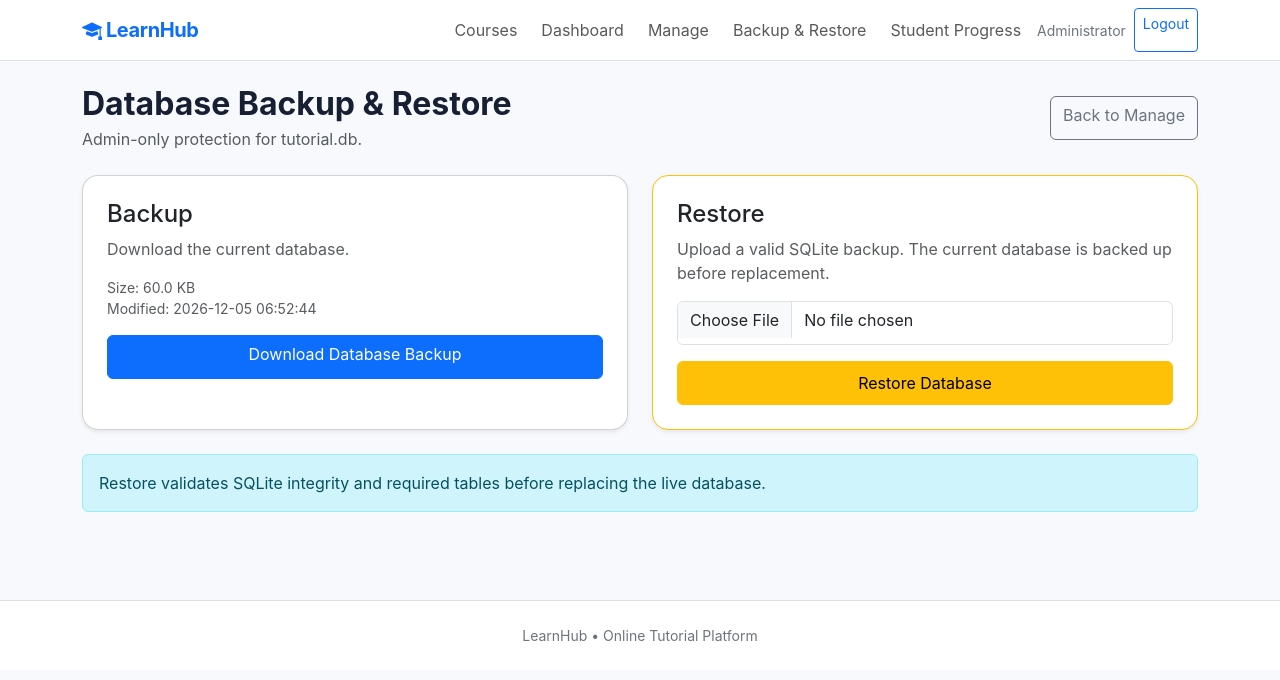
After one commit to aneesh662/edunexa, a Flask app: page /admin/database in a window 1280 px wide. The commit adds this page. Shown: the top 680 px of the page. Run offline with Flask 3, Linux system fonts and the light colour scheme; a user stored in the database is signed in.

Commit message:
Add files via upload

```diff
--- a/app.py
+++ b/app.py
@@ -1,4 +1,4 @@
-from flask import Flask, render_template, request, redirect, url_for, session, flash, jsonify
+from flask import Flask, render_template, request, redirect, url_for, session, flash, jsonify, send_file
 from werkzeug.security import generate_password_hash, check_password_hash
 from functools import wraps
 import sqlite3, os, secrets
@@ -32,9 +32,8 @@ def db():
     return conn
 
 def create_database():
-    """Create the SQLite database only when tutorial.db does not exist.
-    Normal application refreshes never reset or reseed the database.
-    All data changes happen through application routes.
+    """Create the persistent tutorial.db once, only when it is missing.
+    Normal application starts and page refreshes never reset or reseed data.
     """
     if os.path.exists(DB):
         return
@@ -91,36 +90,8 @@ def create_database():
     now = datetime.now().isoformat(timespec="seconds")
     conn.execute("INSERT INTO users(name,email,password,role,created_at) VALUES(?,?,?,?,?)",
                  ("Administrator","admin@example.com",generate_password_hash("admin123"),"admin",now))
-    courses = [
-        ("Python for Beginners","Learn Python from fundamentals to practical data handling.","Programming","Beginner",""),
-        ("Power BI Data Analytics","Build professional dashboards, KPIs and business reports.","Data Analytics","Intermediate",""),
-        ("Advanced Excel","Master formulas, PivotTables, charts and data analysis.","Business","Intermediate",""),
-        ("Financial Accounting","Understand accounting principles with practical business examples.","Finance","Beginner","")
-    ]
-    lesson_data = {
-        "Python for Beginners":[("Introduction to Python","Python is a readable, versatile programming language. In this lesson learn variables, types and the interpreter.",10),("Variables and Data Types","Strings, numbers, lists, tuples and dictionaries with simple examples.",18),("Conditions and Loops","Use if statements and loops to automate repeated work.",20),("Functions and Mini Project","Create reusable functions and finish a small practical project.",25)],
-        "Power BI Data Analytics":[("Power BI Overview","Understand the report workflow: import, transform, model and visualize.",12),("Power Query Basics","Clean, merge and transform business data.",22),("DAX Fundamentals","Create measures and calculated columns using DAX.",25),("Dashboard Project","Build a management dashboard with KPIs and trends.",30)],
-        "Advanced Excel":[("Excel Foundations","Tables, references, formatting and efficient workbook structure.",12),("Lookup and Logic","Use XLOOKUP, INDEX/MATCH and logical functions.",22),("PivotTables","Summarize large datasets and build useful reports.",25),("Dashboard Project","Combine formulas, pivots and charts into a dashboard.",30)],
-        "Financial Accounting":[("Accounting Fundamentals","Understand the accounting equation and double-entry bookkeeping.",15),("Journal and Ledger","Record transactions and post them to ledgers.",20),("Trial Balance","Prepare and review a trial balance.",18),("Financial Statements","Prepare income statement, balance sheet and cash flow basics.",25)]
-    }
-    for title,desc,cat,level,thumb in courses:
-        cur=conn.execute("INSERT INTO courses(title,description,category,level,thumbnail,published,created_at) VALUES(?,?,?,?,?,?,?)",
-                         (title,desc,cat,level,thumb,1,now))
-        cid=cur.lastrowid
-        pos=1
-        for lt,content,dur in lesson_data[title]:
-            conn.execute("INSERT INTO lessons(course_id,title,content,video_url,pdf_url,duration,position) VALUES(?,?,?,?,?,?,?)",
-                         (cid,lt,content,"","",dur,pos))
-            pos+=1
-        q=conn.execute("INSERT INTO quizzes(course_id,title) VALUES(?,?)",(cid,"Knowledge Check"))
-        qid=q.lastrowid
-        for question,a,b,c,d,ans in [
-            ("Which step normally comes first in a data workflow?","Import data","Delete database","Print report","Send email","A"),
-            ("Which item helps track learning completion?","Progress","Wallpaper","Invoice","Folder","A"),
-            ("What is a reusable block of Python code called?","Function","Cell","Slide","Record","A")]:
-            conn.execute("INSERT INTO questions(quiz_id,question,option_a,option_b,option_c,option_d,answer) VALUES(?,?,?,?,?,?,?)",
-                         (qid,question,a,b,c,d,ans))
-    conn.commit(); conn.close()
+    conn.commit()
+    conn.close()
 
 # tutorial.db is persistent. It is created once if missing; refresh/restart never resets it.
 create_database()
@@ -178,17 +149,112 @@ def index():
     conn.close()
     return render_template("index.html", courses=courses)
 
-@app.route("/login", methods=["GET","POST"])
+@app.route("/login", methods=["GET", "POST"])
+def login():
+    # Public registration is intentionally disabled. Accounts are created by Admin only.
+    if request.method == "POST":
+        email = (request.form.get("email") or "").strip().lower()
+        password = request.form.get("password") or ""
+        if not email or not password:
+            flash("Please enter your email and password.", "danger")
+            return render_template("login.html"), 400
+        try:
+            conn = db()
+            user = conn.execute(
+                "SELECT id,name,email,password,role FROM users WHERE lower(email)=? LIMIT 1",
+                (email,)
+            ).fetchone()
+            conn.close()
+            valid = False
+            if user:
+                stored = user["password"] or ""
+                try:
+                    valid = check_password_hash(stored, password)
+                except (ValueError, TypeError):
+                    valid = False
+            if valid:
+                session.clear()
+                session["user_id"] = int(user["id"])
+                session["name"] = user["name"]
+                session["role"] = user["role"]
+                next_url = request.args.get("next", "")
+                # Only allow local relative redirects.
+                if next_url.startswith("/") and not next_url.startswith("//"):
+                    return redirect(next_url)
+                return redirect(url_for("dashboard"))
+        except Exception:
+            app.logger.exception("Login failed")
+        flash("Invalid email or password.", "danger")
+    return render_template("login.html")
 
-def login():
-    if request.method=="POST":
-        email=request.form["email"].strip().lower(); pw=request.form["password"]
-        conn=db(); u=conn.execute("SELECT * FROM users WHERE email=?",(email,)).fetchone(); conn.close()
-        if u and check_password_hash(u["password"],pw):
-            session.update(user_id=u["id"],name=u["name"],role=u["role"])
-            return redirect(request.args.get("next") or url_for("dashboard"))
-        flash("Invalid email or password.","danger")
-    return render_template("login.html")
+@app.get("/admin/database")
+@login_required
+@role_required("admin")
+def database_management():
+    path = DB
+    size = os.path.getsize(path) if os.path.exists(path) else 0
+    modified = datetime.fromtimestamp(os.path.getmtime(path)).strftime("%Y-%m-%d %H:%M:%S") if os.path.exists(path) else "Not found"
+    return render_template("database.html", db_size=size, db_modified=modified)
+
+@app.get("/admin/database/backup")
+@login_required
+@role_required("admin")
+def database_backup():
+    if not os.path.exists(DB):
+        create_database()
+    return send_file(DB, as_attachment=True, download_name="tutorial_backup.db", mimetype="application/x-sqlite3")
+
+@app.post("/admin/database/restore")
+@login_required
+@role_required("admin")
+def database_restore():
+    upload=request.files.get("database_file")
+    if not upload or not upload.filename:
+        flash("Please select a SQLite backup file.", "danger")
+        return redirect(url_for("database_management"))
+    if not upload.filename.lower().endswith((".db",".sqlite",".sqlite3")):
+        flash("Only .db, .sqlite or .sqlite3 files are allowed.", "danger")
+        return redirect(url_for("database_management"))
+    import tempfile
+    fd,tmp=tempfile.mkstemp(prefix="tutorial_restore_", suffix=".db")
+    os.close(fd)
+    try:
+        upload.save(tmp)
+        test=sqlite3.connect(tmp)
+        try:
+            if test.execute("PRAGMA integrity_check").fetchone()[0] != "ok":
+                raise ValueError("SQLite integrity check failed")
+            tables={r[0] for r in test.execute("SELECT name FROM sqlite_master WHERE type='table'").fetchall()}
+            required={"users","courses","lessons","course_assignments","progress"}
+            missing=required-tables
+            if missing:
+                raise ValueError("Backup is missing required tables: "+", ".join(sorted(missing)))
+        finally:
+            test.close()
+        if os.path.exists(DB):
+            shutil.copy2(DB, DB+".before_restore")
+        os.replace(tmp, DB)
+        session.clear()
+        flash("Database restored successfully. Please log in again.", "success")
+        return redirect(url_for("login"))
+    except Exception as exc:
+        app.logger.exception("Database restore failed")
+        if os.path.exists(tmp): os.remove(tmp)
+        flash(f"Restore failed: {exc}", "danger")
+        return redirect(url_for("database_management"))
+
+@app.get("/health")
+def health():
+    """Lightweight deployment/database health check."""
+    try:
+        conn = db()
+        admin = conn.execute("SELECT id FROM users WHERE role='admin' LIMIT 1").fetchone()
+        conn.execute("SELECT 1").fetchone()
+        conn.close()
+        return {"status": "ok", "database": "sqlite", "admin_account": bool(admin)}, 200
+    except Exception as exc:
+        app.logger.exception("Health check failed")
+        return {"status": "error", "message": str(exc)}, 500
 
 @app.route("/logout")
 def logout():
@@ -565,6 +631,42 @@ def progress_api(course_id):
                          WHERE p.user_id=? AND l.course_id=? AND p.completed=1""",(session["user_id"],course_id)).fetchone()["c"]
     conn.close(); return jsonify({"total":total,"completed":done,"percent":round(done/total*100) if total else 0})
 
+@app.get("/admin/student-progress")
+@login_required
+@role_required("admin")
+def student_progress():
+    conn = db()
+    students = conn.execute("""SELECT id,name,email,created_at FROM users
+                              WHERE role='student' ORDER BY name COLLATE NOCASE""").fetchall()
+    selected_id = request.args.get("student_id", type=int)
+    if selected_id is None and students:
+        selected_id = students[0]["id"]
+    selected = None
+    courses = []
+    if selected_id:
+        selected = conn.execute("SELECT id,name,email FROM users WHERE id=? AND role='student'", (selected_id,)).fetchone()
+        if selected:
+            courses = conn.execute("""SELECT c.id,c.title,c.category,c.level,
+                COUNT(l.id) lesson_total,
+                SUM(CASE WHEN p.completed=1 THEN 1 ELSE 0 END) completed_lessons,
+                ca.assigned_at
+                FROM course_assignments ca
+                JOIN courses c ON c.id=ca.course_id
+                LEFT JOIN lessons l ON l.course_id=c.id
+                LEFT JOIN progress p ON p.lesson_id=l.id AND p.user_id=ca.user_id
+                WHERE ca.user_id=?
+                GROUP BY c.id, c.title, c.category, c.level, ca.assigned_at
+                ORDER BY c.title COLLATE NOCASE""", (selected_id,)).fetchall()
+            # Detailed timeline for every assigned course.
+            for idx, c in enumerate(courses):
+                rows = conn.execute("""SELECT l.id,l.title,l.position,l.duration,l.video_url,l.pdf_url,
+                    COALESCE(p.completed,0) completed,p.completed_at
+                    FROM lessons l LEFT JOIN progress p ON p.lesson_id=l.id AND p.user_id=?
+                    WHERE l.course_id=? ORDER BY l.position,l.id""", (selected_id,c["id"])).fetchall()
+                courses[idx] = {**dict(c), "lessons": [dict(r) for r in rows]}
+    conn.close()
+    return render_template("student_progress.html", students=students, selected=selected, courses=courses)
+
 @app.get("/admin/database/download")
 @login_required
 @role_required("admin")
--- a/static/css/style.css
+++ b/static/css/style.css
@@ -19,3 +19,6 @@ body{background:#f7f9fc;color:var(--ink);font-family:Inter,system-ui,-apple-syst
 .pdf-viewer iframe{width:100%;height:100%;border:0;display:block;background:#fff}
 .video-wrap iframe{pointer-events:auto}
 @media(max-width:767.98px){.pdf-viewer{height:70vh}.study-material{padding:12px!important}}
+
+/* Lesson timeline */
+.lesson-timeline{position:relative;padding-left:4px}.lesson-timeline:before{content:"";position:absolute;left:25px;top:18px;bottom:18px;width:2px;background:#e2e8f0}.lesson-link{position:relative;z-index:1}.lesson-link span{border:2px solid #fff;box-shadow:0 0 0 1px #dbe4f0}.lesson-link.active span{background:#2563eb;color:#fff}.lesson-link .media-dot{font-size:11px}.progress-ring{font-weight:700}
--- a/templates/admin.html
+++ b/templates/admin.html
@@ -29,7 +29,7 @@
   <div class="card border-0 shadow-sm mb-4"><div class="card-body p-3 p-md-4">
     <h4 class="mb-3">User Management</h4>
     <div class="table-responsive mobile-table"><table class="table align-middle mb-0"><thead><tr><th>Name</th><th>Email</th><th>Role</th><th>Assigned</th><th>Created</th><th class="text-end">Actions</th></tr></thead><tbody>
-    {% for u in users %}<tr><td class="fw-semibold">{{u.name}}</td><td>{{u.email}}</td><td><span class="badge text-bg-light">{{u.role|title}}</span></td><td>{{u.assigned_count}}</td><td class="small text-secondary">{{u.created_at}}</td><td class="text-end text-nowrap"><button class="btn btn-sm btn-outline-primary" data-bs-toggle="modal" data-bs-target="#editUser{{u.id}}">Edit</button>{% if u.id != current_user_id %}<form class="d-inline" method="post" action="{{url_for('delete_user',user_id=u.id)}}" onsubmit="return confirm('Delete this user permanently?')"><button class="btn btn-sm btn-outline-danger">Delete</button></form>{% endif %}</td></tr>
+    {% for u in users %}<tr><td class="fw-semibold">{{u.name}}</td><td>{{u.email}}</td><td><span class="badge text-bg-light">{{u.role|title}}</span></td><td>{{u.assigned_count}}</td><td class="small text-secondary">{{u.created_at}}</td><td class="text-end text-nowrap">{% if u.role == "student" %}<a class="btn btn-sm btn-outline-success" href="{{url_for('student_progress',student_id=u.id)}}">Progress</a>{% endif %}<button class="btn btn-sm btn-outline-primary" data-bs-toggle="modal" data-bs-target="#editUser{{u.id}}">Edit</button>{% if u.id != current_user_id %}<form class="d-inline" method="post" action="{{url_for('delete_user',user_id=u.id)}}" onsubmit="return confirm('Delete this user permanently?')"><button class="btn btn-sm btn-outline-danger">Delete</button></form>{% endif %}</td></tr>
     <div class="modal fade" id="editUser{{u.id}}" tabindex="-1"><div class="modal-dialog"><div class="modal-content"><form method="post" action="{{url_for('edit_user',user_id=u.id)}}"><div class="modal-header"><h5 class="modal-title">Edit User</h5><button type="button" class="btn-close" data-bs-dismiss="modal"></button></div><div class="modal-body"><input class="form-control mb-2" name="name" value="{{u.name}}" required><input class="form-control mb-2" name="email" type="email" value="{{u.email}}" required><select class="form-select mb-2" name="role">{% for r in ['student','instructor','admin'] %}<option value="{{r}}" {% if u.role==r %}selected{% endif %}>{{r|title}}</option>{% endfor %}</select><input class="form-control" name="password" type="password" minlength="6" placeholder="New password (optional)"></div><div class="modal-footer"><button class="btn btn-primary">Save Changes</button></div></form></div></div></div>
     {% else %}<tr><td colspan="6" class="text-center text-secondary py-4">No users found.</td></tr>{% endfor %}
     </tbody></table></div>
--- a/templates/base.html
+++ b/templates/base.html
@@ -11,7 +11,7 @@
 <div id="nav" class="collapse navbar-collapse"><ul class="navbar-nav ms-auto align-items-lg-center gap-lg-2">
 <li><a class="nav-link" href="{{ url_for('courses') }}">Courses</a></li>
 {% if current_user %}<li><a class="nav-link" href="{{ url_for('dashboard') }}">Dashboard</a></li>{% endif %}
-{% if role in ['admin','instructor'] %}<li><a class="nav-link" href="{{ url_for('admin') }}">Manage</a></li>{% endif %}
+{% if role in ['admin','instructor'] %}<li><a class="nav-link" href="{{ url_for('admin') }}">Manage</a></li>{% endif %}{% if role == 'admin' %}<li><a class="nav-link" href="{{ url_for('database_management') }}">Backup & Restore</a></li>{% endif %}{% if role == 'admin' %}<li><a class="nav-link" href="{{ url_for('student_progress') }}">Student Progress</a></li>{% endif %}
 {% if current_user %}<li><span class="small text-secondary">{{ current_user }}</span></li><li><a class="btn btn-outline-primary btn-sm" href="{{ url_for('logout') }}">Logout</a></li>
 {% else %}<li><a class="btn btn-primary btn-sm" href="{{ url_for('login') }}">Login</a></li>{% endif %}
 </ul></div></div></nav>
--- /dev/null
+++ b/templates/database.html
@@ -0,0 +1,12 @@
+{% extends "base.html" %}
+{% block title %}Database Backup & Restore{% endblock %}
+{% block content %}
+<div class="container py-4">
+<div class="d-flex flex-wrap justify-content-between align-items-center gap-2 mb-4"><div><h2 class="fw-bold mb-1">Database Backup & Restore</h2><p class="text-muted mb-0">Admin-only protection for tutorial.db.</p></div><a href="{{ url_for('admin') }}" class="btn btn-outline-secondary">Back to Manage</a></div>
+<div class="row g-4">
+<div class="col-12 col-lg-6"><div class="card shadow-sm h-100"><div class="card-body p-4"><h4>Backup</h4><p class="text-muted">Download the current database.</p><p class="small text-muted">Size: {{ (db_size/1024)|round(1) }} KB<br>Modified: {{ db_modified }}</p><a class="btn btn-primary w-100" href="{{ url_for('database_backup') }}">Download Database Backup</a></div></div></div>
+<div class="col-12 col-lg-6"><div class="card shadow-sm h-100 border-warning"><div class="card-body p-4"><h4>Restore</h4><p class="text-muted">Upload a valid SQLite backup. The current database is backed up before replacement.</p><form method="post" action="{{ url_for('database_restore') }}" enctype="multipart/form-data" onsubmit="return confirm('Restore this database and replace the current data?');"><input class="form-control mb-3" type="file" name="database_file" accept=".db,.sqlite,.sqlite3" required><button class="btn btn-warning w-100">Restore Database</button></form></div></div></div>
+</div>
+<div class="alert alert-info mt-4">Restore validates SQLite integrity and required tables before replacing the live database.</div>
+</div>
+{% endblock %}
--- a/templates/learn.html
+++ b/templates/learn.html
@@ -13,7 +13,7 @@
       <aside class="col-12 col-lg-3 col-xl-3 lesson-sidebar">
         <div class="p-3 p-lg-2 p-xl-3">
           <div class="d-flex justify-content-between align-items-center mb-2"><strong>Course Lessons</strong><span class="badge text-bg-light">{{lessons|length}}</span></div>
-          <div class="lesson-list">
+          <div class="lesson-timeline">
             {% for l in lessons %}
             <a href="{{url_for('learn',course_id=course.id,lesson_id=l.id)}}" class="lesson-link {% if l.id == lesson.id %}active{% endif %}">
               <span>{% if l.completed %}<i class="bi bi-check2"></i>{% else %}{{loop.index}}{% endif %}</span>
@@ -32,7 +32,7 @@
               {% if lesson.completed %}<span class="badge text-bg-success">Completed</span>{% endif %}
             </div>
             {% if lesson.video_url %}
-            <div class="video-wrap mb-4"><iframe data-youtube="{{lesson.video_url}}" src="about:blank" title="{{lesson.title}}" allow="autoplay; encrypted-media; picture-in-picture" allowfullscreen></iframe></div>
+            <div class="video-wrap mb-4"><iframe data-youtube="{{lesson.video_url}}" src="about:blank" title="{{lesson.title}}" allow="autoplay; encrypted-media; picture-in-picture"></iframe></div>
             {% endif %}
             {% if lesson.content %}<div class="lesson-rich-content mb-4">{{lesson.content|replace('\n','<br>')|safe}}</div>{% endif %}
             {% if lesson.pdf_url %}<div class="study-material border rounded-3 p-3 mb-4">
@@ -52,7 +52,7 @@ document.querySelectorAll('[data-youtube]').forEach(function(f){
   try { const u=new URL(f.dataset.youtube); let id='';
     if(u.hostname.includes('youtube.com')) { id=u.searchParams.get('v') || (u.pathname.includes('/embed/') ? u.pathname.split('/embed/')[1].split('/')[0] : u.pathname.split('/').pop()); }
     if(u.hostname==='youtu.be') id=u.pathname.substring(1).split('/')[0];
-    if(id) f.src='https://www.youtube.com/embed/'+id+'?rel=0&controls=0&disablekb=1&fs=0&modestbranding=1&playsinline=1';
+    if(id) f.src='https://www.youtube.com/embed/'+id+'?rel=0&controls=1&disablekb=1&fs=0&modestbranding=1&playsinline=1';
   } catch(e) {}
 });
 </script>
```
Also changed, not shown: README.md, tutorial.db.
